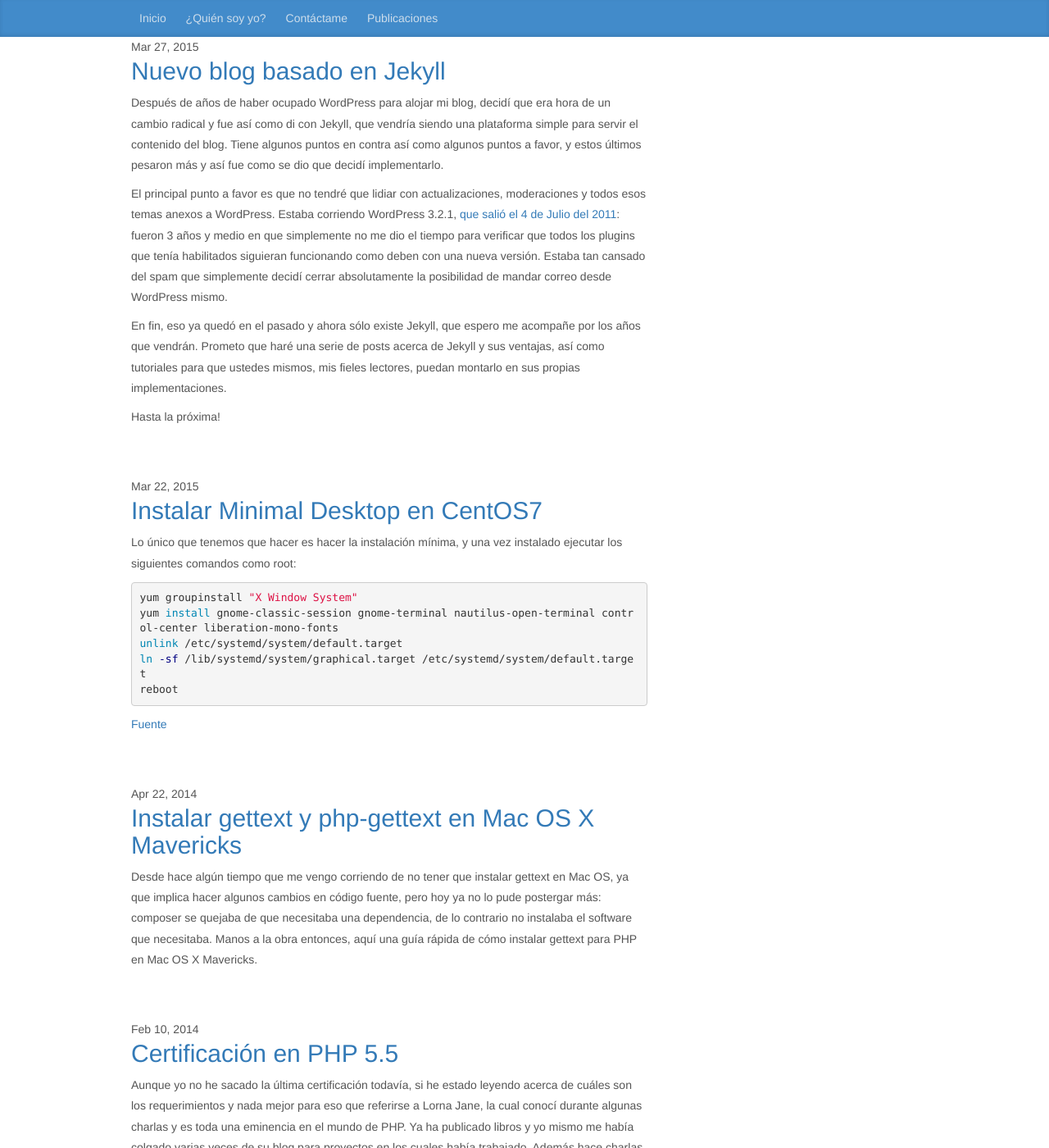
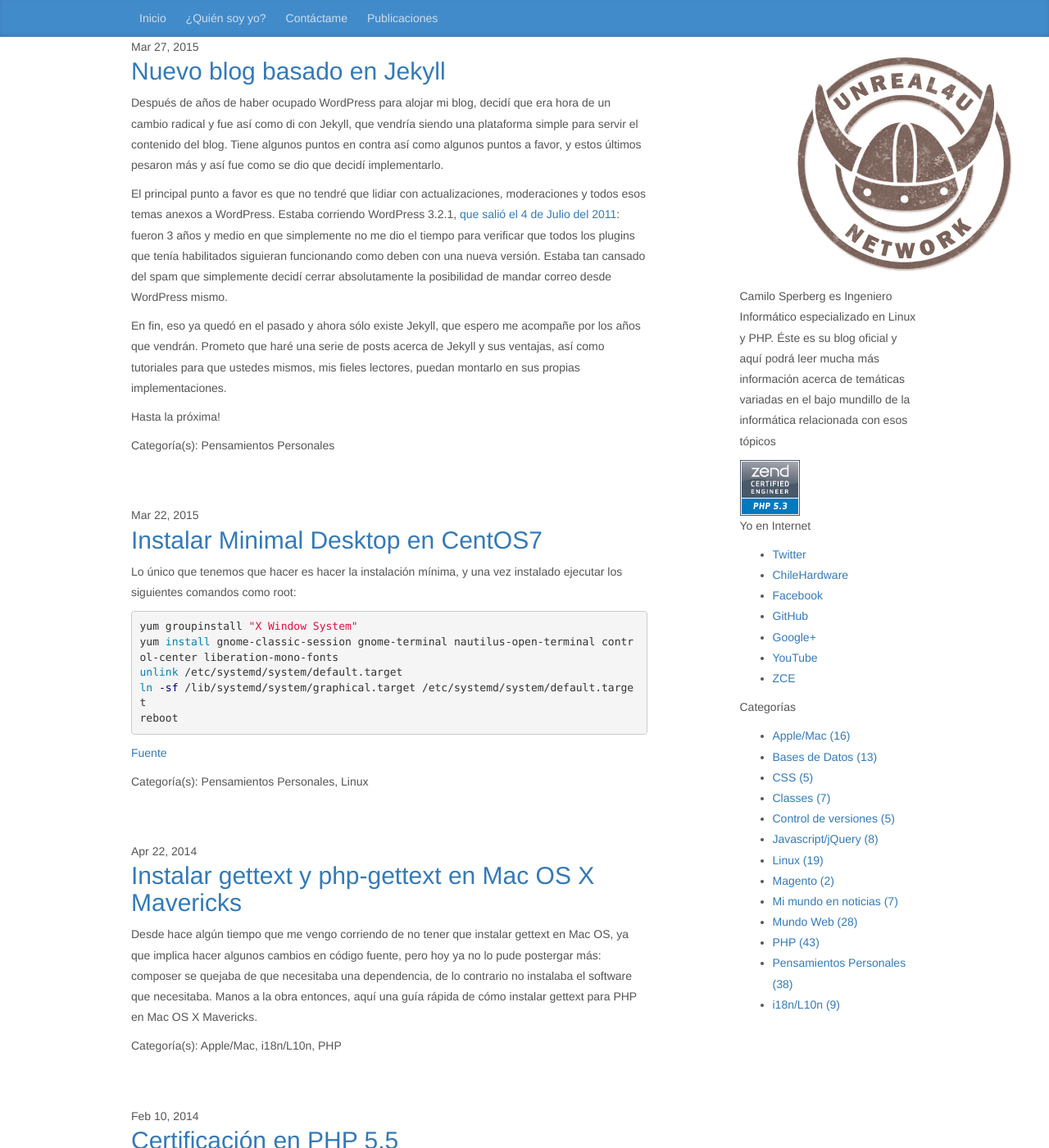
Before and after one commit to unreal4u/blog, a Jekyll site: the page built from index.html, in a window 1280 px wide and 1400 px high. Shown: the whole window at 82% size. Built offline with Jekyll 4.4.1, drawn with Linux system fonts in a browser that asks for light colours; the list of posts is cut into pages by our own code; some of the changed text lies outside the part shown.

Commit message:
Adding categories

```diff
--- /dev/null
+++ b/_includes/sidebar.html
@@ -0,0 +1,22 @@
+<img src="/images/unreal4u-logo.jpg" class="img-circle"/>
+<p><span class="">Camilo Sperberg</span> es Ingeniero Informático especializado en Linux y PHP. Éste es su blog oficial
+y aquí podrá leer mucha más información acerca de temáticas variadas en el bajo mundillo de la informática relacionada
+con esos tópicos</p>
+
+<img src="/images/zce_php5-3_logo.gif"/>
+
+<p class="sidebar-subtitle">Yo en Internet</p>
+<ul>
+    <li><a href="https://twitter.com/unreal4u">Twitter</a></li>
+    <li><a href="http://foro.chilehardware.com/">ChileHardware</a></li>
+    <li><a href="https://facebook.com/unreal4u">Facebook</a></li>
+    <li><a href="https://github.com/unreal4u/">GitHub</a></li>
+    <li><a href="https://plus.google.com/+CamiloSperberg/posts">Google+</a></li>
+    <li><a href="https://www.youtube.com/user/unreal4u">YouTube</a></li>
+    <li><a href="http://www.zend.com/en/yellow-pages/ZEND016746">ZCE</a></li>
+</ul>
+
+<p class="sidebar-subtitle">Categorías</p>
+<ul>
+    {% category_list %}
+</ul>
--- a/_layouts/default.html
+++ b/_layouts/default.html
@@ -8,6 +8,9 @@
         <div class="col-sm-8 blog-main">
             {{ content }}
         </div>
+        <div class="col-sm-3 col-sm-offset-1 blog-sidebar">
+            {% include sidebar.html %}
+        </div>
     </div>
 </div>
 {% include footer.html %}
--- /dev/null
+++ b/_plugins/category-generator.rb
@@ -0,0 +1,24 @@
+# place this file in your plugins directory and add the tag to your sidebar
+#$ cat source/_includes/custom/asides/categories.html
+#<section>
+#  <h1>Categories</h1>
+#  <ul id="categories">
+#    {% category_list %}
+#  </ul>
+#</section>
+
+module Jekyll
+  class CategoryListTag < Liquid::Tag
+    def render(context)
+      html = ""
+      categories = context.registers[:site].categories.keys
+      categories.sort.each do |category|
+        posts_in_category = context.registers[:site].categories[category].size
+        html << "<li class='category'><a href='/categories/#{category}/'>#{category} (#{posts_in_category})</a></li>\n"
+      end
+      html
+    end
+  end
+end
+
+Liquid::Template.register_tag('category_list', Jekyll::CategoryListTag)
--- a/index.html
+++ b/index.html
@@ -13,6 +13,10 @@ layout: default
     <article class="post-excerpt">
         {{ post.excerpt }}
     </article>
+
+    <div class="">
+        Categoría(s): {{ post.categories | join: ', ' }}
+    </div>
 </div>
 {% endfor %}
 
```
Also changed, not shown: images/unreal4u-logo.jpg (added), images/zce_php5-3_logo.gif (added).
